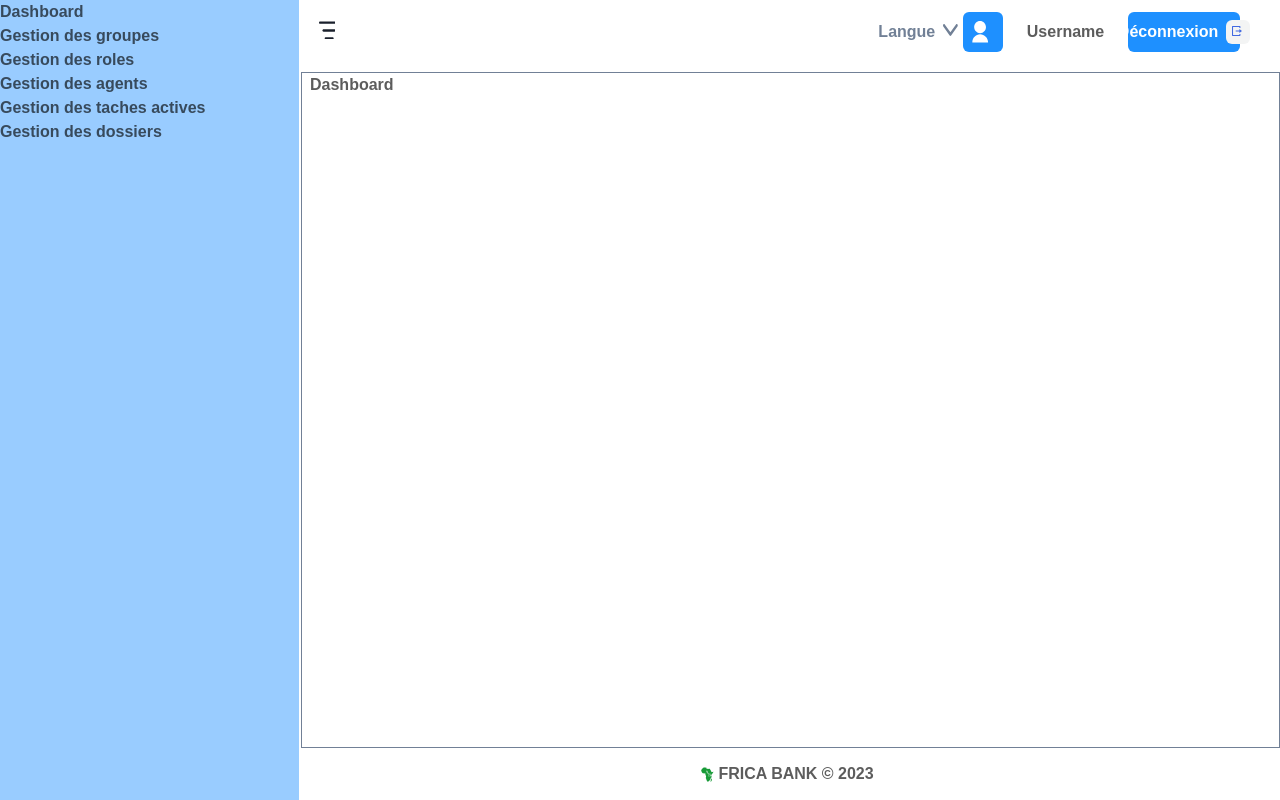
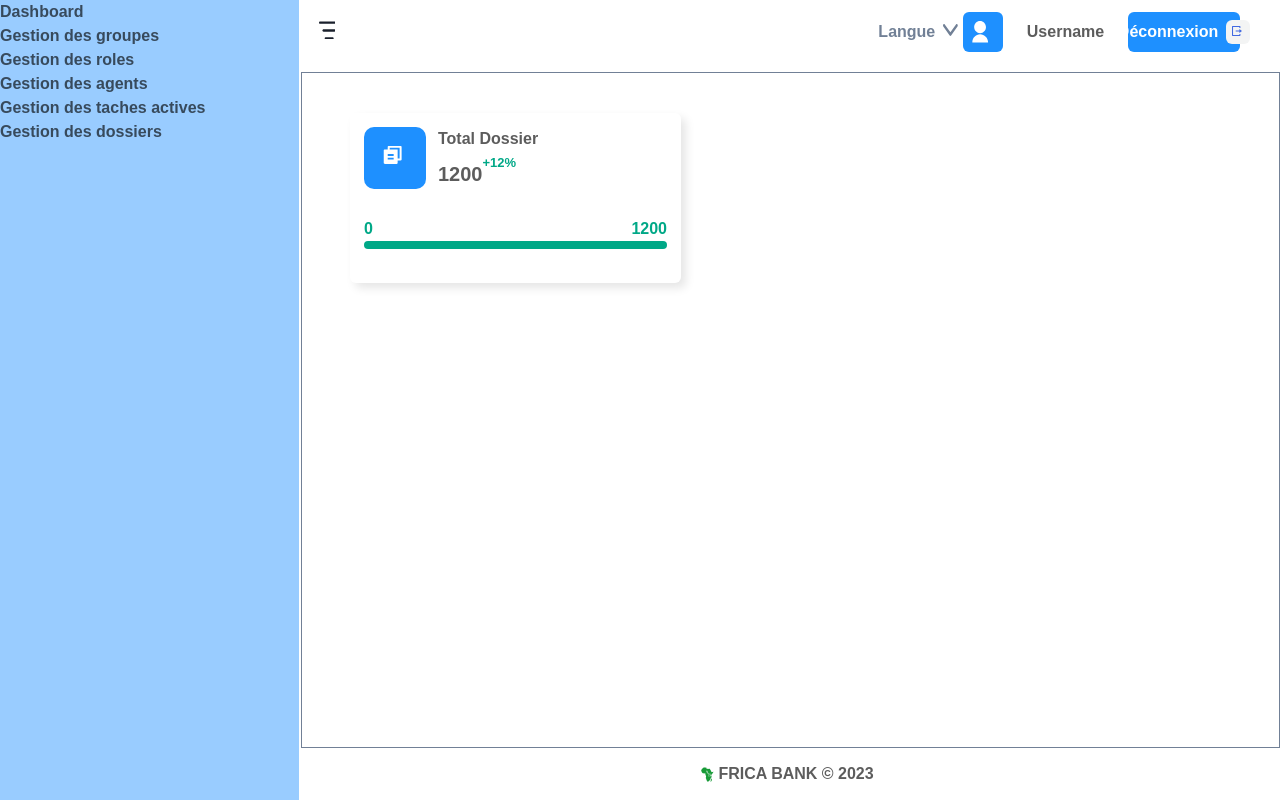
Before and after one commit to AfricaBank/front_end_officiel, a React (Vite) app: page /dashboard in a window 1280 px wide. Built offline with nearby package versions, Linux system fonts and the light colour scheme.

Commit message:
Ajout du composant carte des statistiques du dashboard

```diff
--- /dev/null
+++ b/src/Components/reusableComponents/CustomCardDashboardStat.tsx
@@ -0,0 +1,51 @@
+import { colors } from "../../customTheme/colorTheme";
+import { Flex, Text, Box, Icon, Spacer } from "@chakra-ui/react";
+import { icons } from "../../customTheme/iconStyle";
+export const CustomCardDashboardStat = () => {
+  return (
+    <>
+      <Box
+        maxWidth="331px"
+        m="10"
+        borderRadius="md"
+        minHeight="170px"
+        p={"14px"}
+        boxShadow="5px 5px 10px rgba(0, 0, 0, 0.1)"
+      >
+        <Flex>
+          <Box rounded="10" bg={colors.primary.doggerBlueBlue[300]} p="4">
+            <Icon
+              as={icons.dossiers_management_icon}
+              color="white"
+              fontSize="30px"
+              p="3px"
+            />
+          </Box>
+          <Box ml="3">
+            <Text mb="2">Total Dossier </Text>
+            <Text fontSize="xl">
+              1200
+              <sup
+                style={{
+                  verticalAlign: "super",
+                  color: "#00A887",
+                  fontSize: "13px",
+                }}
+              >
+                +12%
+              </sup>
+            </Text>
+          </Box>
+        </Flex>
+        <Box position="relative" mt="28px">
+          <Flex>
+            <Text color={colors.secondary.green[300]}>0</Text>
+            <Spacer />
+            <Text color={colors.secondary.green[300]}>1200</Text>
+          </Flex>
+          <Box bg={colors.secondary.green[300]} h="8px" w="100%" rounded="md" />
+        </Box>
+      </Box>
+    </>
+  );
+};
--- a/src/pages/Dashboard.tsx
+++ b/src/pages/Dashboard.tsx
@@ -1,3 +1,8 @@
+import { CustomCardDashboardStat } from "../Components/reusableComponents/CustomCardDashboardStat";
 export const Dashboard = () => {
-  return <div>Dashboard</div>;
+  return (
+    <>
+      <CustomCardDashboardStat />
+    </>
+  );
 };
```
